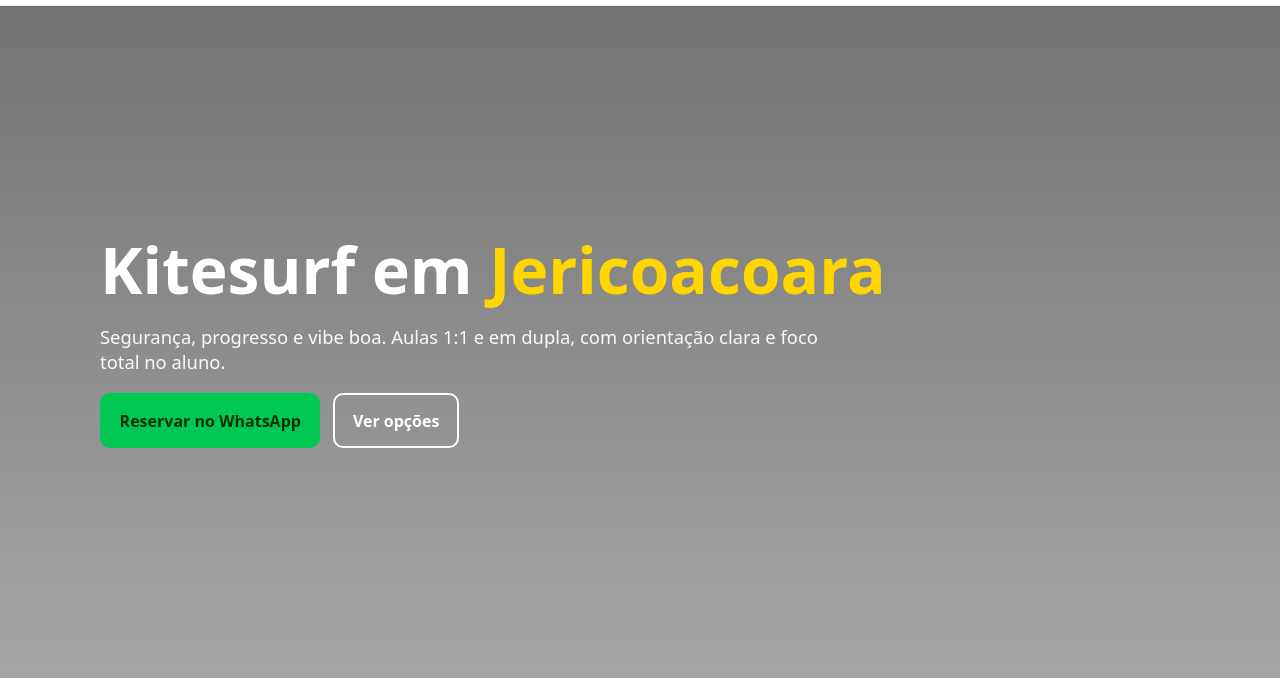
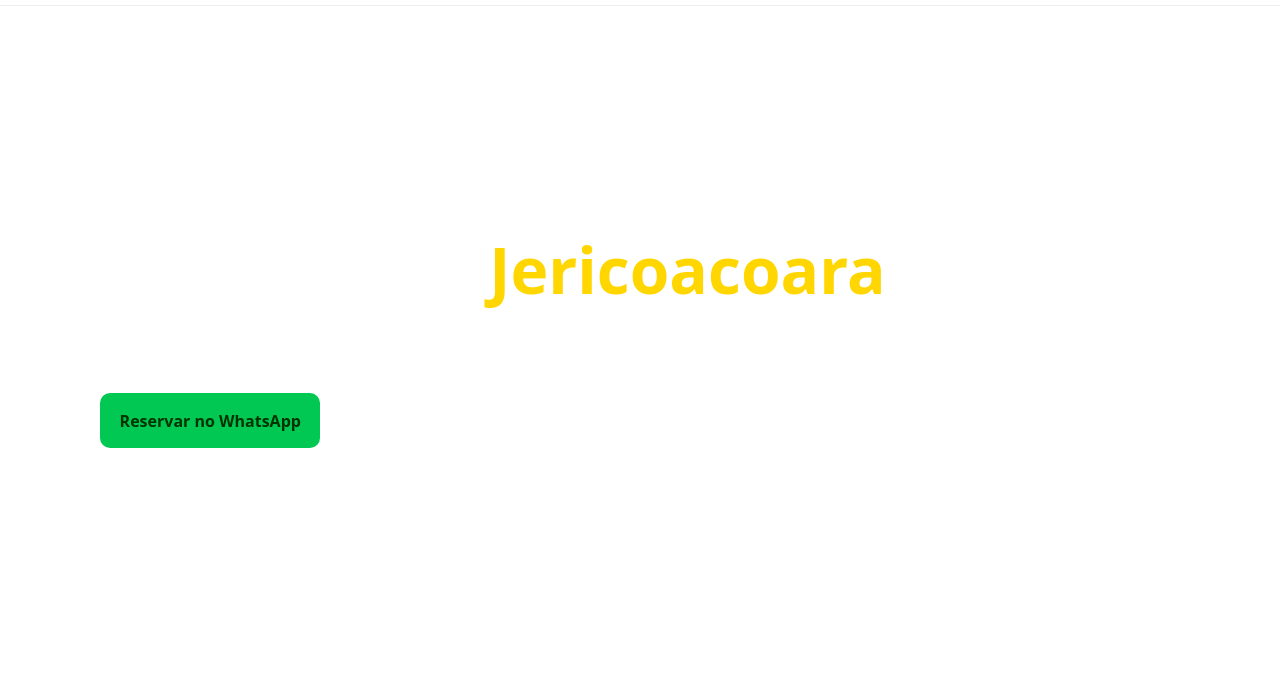
Before and after one commit to gokitejeri/gokitejeri.github.io, a plain HTML site: page index.html in a window 1280 px wide. Shown: the part 715-1400 px from the top of the page. Drawn offline with Linux system fonts and the light colour scheme.

Commit message:
Fix HTML structure in index.html

```diff
--- a/index.html
+++ b/index.html
@@ -40,7 +40,8 @@
   }
   </script>
 </head>
-<body><section class="hero">
+<body>
+  <section class="hero">
   <div class="hero-content">
     <h1>Kitesurf em Jericoacoara 🌴</h1>
     <p>Segurança, progresso e vibe boa. Aulas 1:1 e em dupla com total foco no aluno.</p>
@@ -61,7 +62,7 @@
   </header>
 
   <section class="hero" id="home" role="banner" aria-label="Hero">
-    <div class="overlay"></div>
+
     <div class="container hero-inner">
       <h1>Kitesurf em <span>Jericoacoara</span></h1>
       <p>Segurança, progresso e vibe boa. Aulas 1:1 e em dupla, com orientação clara e foco total no aluno.</p>
```
